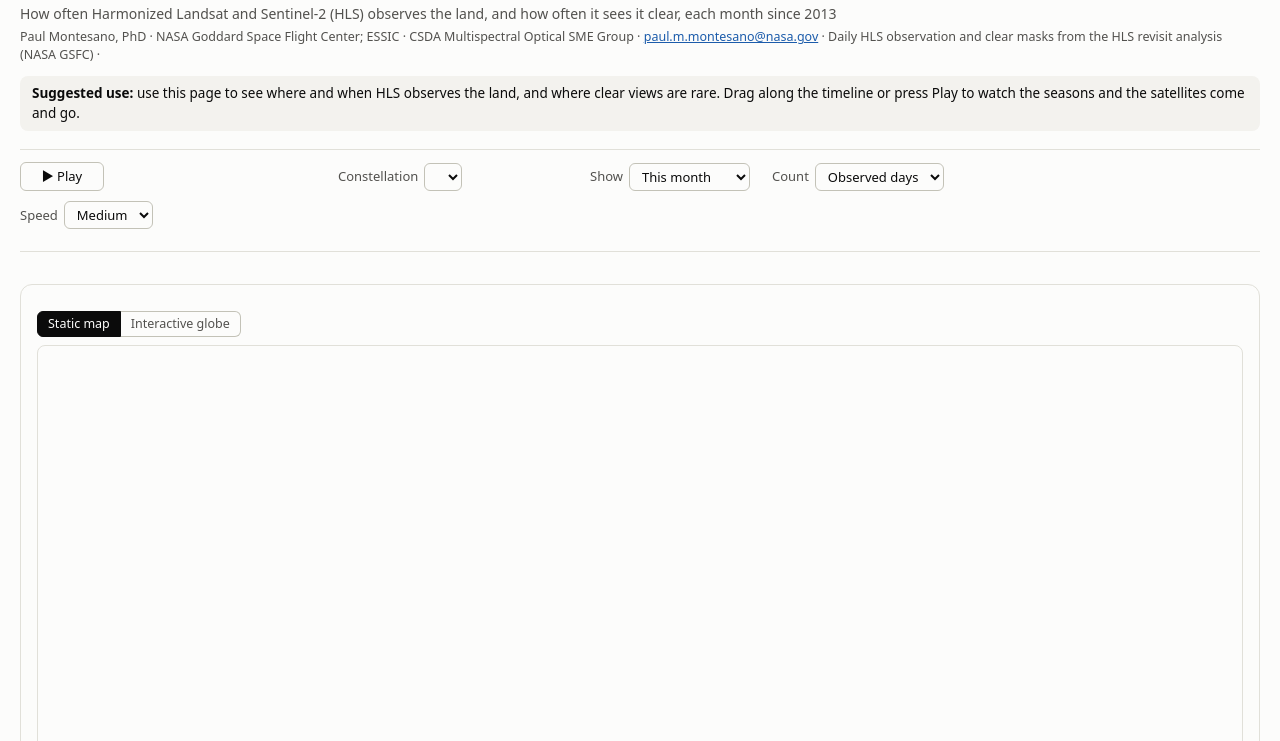
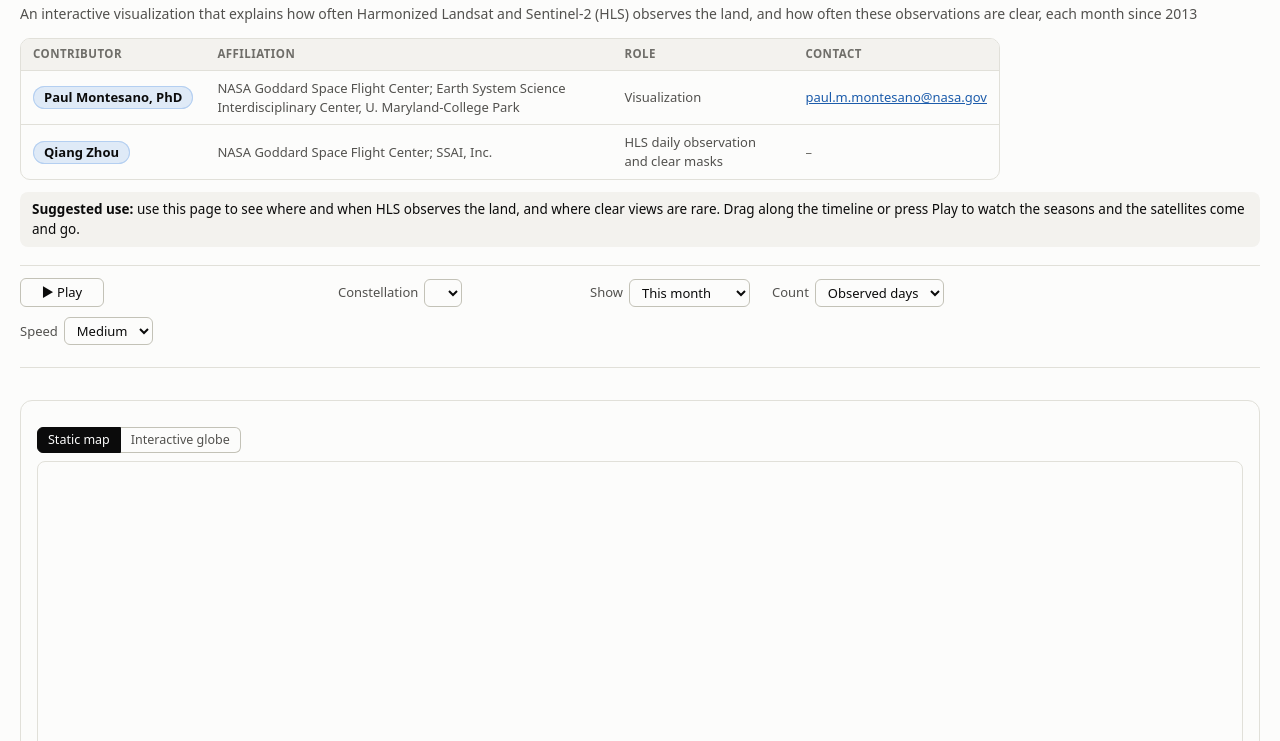
Before and after one commit to pahbs/hls, a plain HTML site: page archive_density/template.html in a window 1280 px wide. Shown: the part 59-800 px from the top of the page. Drawn offline with Linux system fonts and the light colour scheme.

Commit message:
archive_density: contributors table (name pills) at the top; README
Co-Authored-By: Claude Opus 5.5 <noreply@anthropic.com>
Claude-Session: https://claude.ai/code/session_01NT9sWBmGKkGefBeJSjkLP6

```diff
--- a/archive_density/template.html
+++ b/archive_density/template.html
@@ -165,6 +165,23 @@ canvas { display: block; width: 100%; height: auto; border-radius: 8px; backgrou
 /* "Last updated": a neutral ink pill (no affiliation hue); the age is added when it is over a day, and flagged past a week */
 .updated { display: inline-block; padding: 1px 9px; border-radius: 9999px; background: var(--ink); color: var(--surface); font-weight: 600; font-size: 11.5px; white-space: nowrap; }
 .updated.stale { background: transparent; color: var(--ink); box-shadow: inset 0 0 0 1.5px var(--ink); }
+/* contributors: a quiet table under the title, each name in a pill tinted with the page's series color */
+.people { margin: 14px 0 0; width: 100%; max-width: 980px; border: 1px solid var(--grid); border-radius: 10px; border-collapse: separate;
+  border-spacing: 0; overflow: hidden; font-size: 13px; }
+.people th { font-size: 11.5px; font-weight: 600; color: var(--ink-3); text-transform: uppercase; letter-spacing: .04em; text-align: left;
+  padding: 7px 12px; background: var(--surface-2); border-bottom: 1px solid var(--grid); }
+.people td { padding: 8px 12px; color: var(--ink-2); vertical-align: middle; }
+.people tbody tr + tr td { border-top: 1px solid var(--grid); }
+.people td:first-child { white-space: nowrap; width: 1%; }
+.people td.none { color: var(--ink-3); }
+.person { display: inline-block; padding: 2px 11px; border-radius: 9999px; font-weight: 650; color: var(--ink); white-space: nowrap;
+  background: color-mix(in oklab, var(--series) 14%, var(--surface)); box-shadow: inset 0 0 0 1px color-mix(in oklab, var(--series) 35%, var(--surface)); }
+@media (max-width: 760px) {   /* phones: one card per person, the labels dropped */
+  .people thead { display: none; }
+  .people, .people tbody, .people tr, .people td { display: block; width: auto; }
+  .people td { padding: 2px 12px; } .people td:first-child { padding-top: 10px; } .people td:last-child { padding-bottom: 10px; }
+  .people tbody tr + tr td:not(:first-child) { border-top: 0; }
+}
 /* the map's heading on the left, its legend on the right, above the map */
 .maphead { display: flex; flex-wrap: wrap; justify-content: space-between; align-items: flex-start; gap: 6px 24px; margin-bottom: 8px; }
 .maphead h2 { margin-bottom: 2px; }
@@ -201,9 +218,17 @@ canvas { display: block; width: 100%; height: auto; border-radius: 8px; backgrou
 <body>
 <div class="viz-root"><div class="wrap">
 <h1>HLS Archive Density</h1>
-<p class="sub">How often Harmonized Landsat and Sentinel-2 (HLS) observes the land, and how often it sees it clear, each month since 2013</p>
-<p class="note" style="margin:4px 0 0">Paul Montesano, PhD · NASA Goddard Space Flight Center; ESSIC · CSDA Multispectral Optical SME Group ·
-  <a href="mailto:paul.m.montesano@nasa.gov">paul.m.montesano@nasa.gov</a> · Daily HLS observation and clear masks from the HLS revisit analysis (NASA GSFC) · <span id="updated"></span></p>
+<p class="sub">An interactive visualization that explains how often Harmonized Landsat and Sentinel-2 (HLS) observes the land, and how often these observations are clear, each month since 2013 </p>
+<table class="people" aria-label="Contributors">
+  <thead><tr><th scope="col">Contributor</th><th scope="col">Affiliation</th><th scope="col">Role</th><th scope="col">Contact</th></tr></thead>
+  <tbody>
+    <tr><td><span class="person">Paul Montesano, PhD</span></td><td>NASA Goddard Space Flight Center; Earth System Science Interdisciplinary Center, U. Maryland-College Park</td>
+      <td>Visualization</td><td><a href="mailto:paul.m.montesano@nasa.gov">paul.m.montesano@nasa.gov</a></td></tr>
+    <tr><td><span class="person">Qiang Zhou</span></td><td>NASA Goddard Space Flight Center; SSAI, Inc.</td>
+      <td>HLS daily observation and clear masks</td><td class="none">–</td></tr>
+  </tbody>
+</table>
+<p class="note" style="margin:8px 0 0"><span id="updated"></span></p>
 <div class="warn" style="margin:12px 0 0;font-size:13.5px"><b>Suggested use:</b> use this page to see where and when HLS observes the land, and where clear views are rare. Drag along the timeline or press Play to watch the seasons and the satellites come and go.</div>
 <div class="tabs" id="tabs" role="tablist"></div>
 <div class="card" id="pending" style="margin-top:18px"></div>
```
Also changed, not shown: 1 other file.
